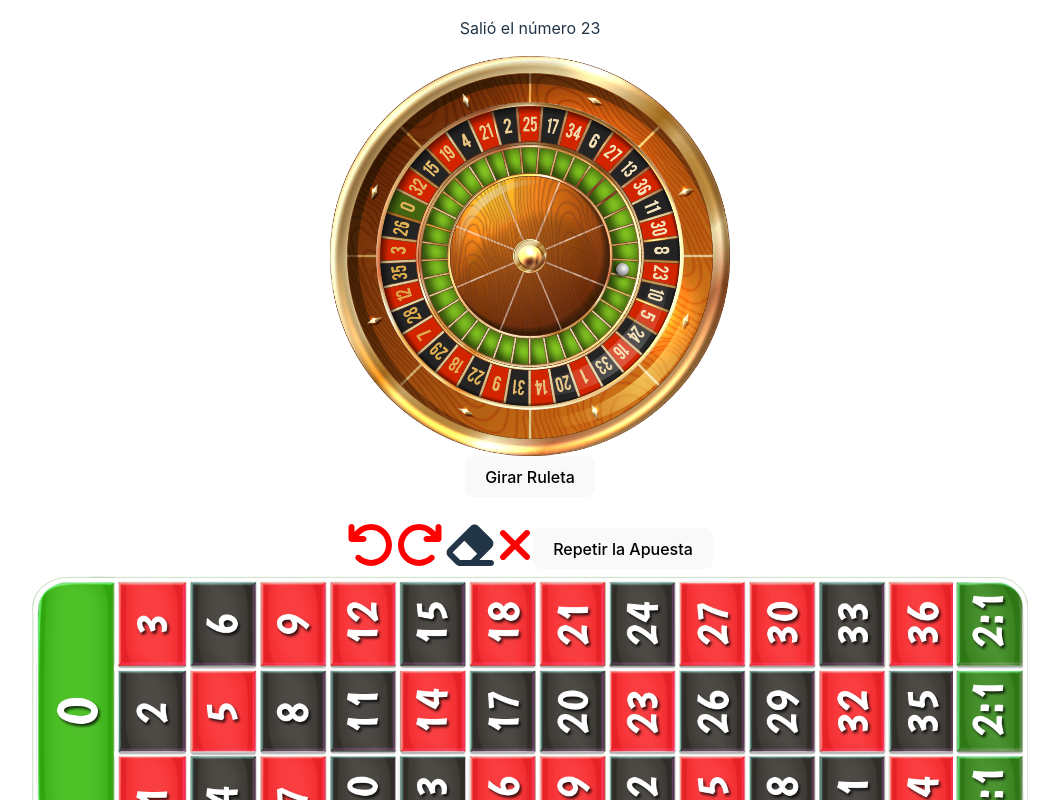
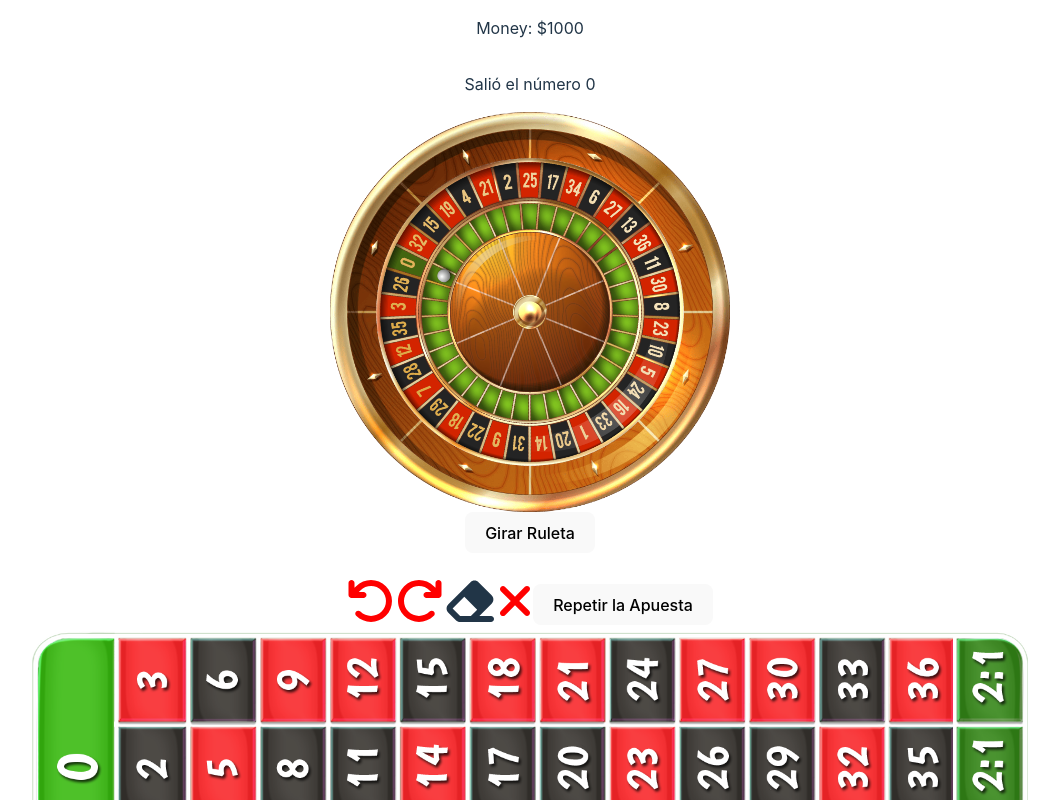
Before and after one commit to DaniLedes99/Roulette, a React (Vite) app: page / in a window 1280 px wide. Shown: the top 800 px of the page, without its empty margins (110-1169 px from the left). Built offline with nearby package versions, Linux system fonts and the light colour scheme.

Commit message:
MoneyCount

```diff
--- a/src/App.jsx
+++ b/src/App.jsx
@@ -4,6 +4,7 @@ import Ruleta from "./Components/Roulette/Ruleta";
 import Board from "./Components/Board/Board";
 import Chip from "./Components/Chip/Chip";
 import { INITIAL_VALUES_APUESTAS } from "./Components/Board/BoardService";
+import MoneyCount from "./Components/MoneyCount/MoneyCount";
 
 function App() {
   const [activeChip, setActiveChip] = useState(null);
@@ -15,8 +16,11 @@ function App() {
   const [historialFichas, setHistorialFichas] = useState([]);
   const [deshechas, setDeshechas] = useState([]);
   const [APUESTAS, setAPUESTAS] = useState(INITIAL_VALUES_APUESTAS);
-  const [lastPlay, setLastPlay]=useState([])
-  const [lastBet, setLastBet]=useState([])
+  const [lastPlay, setLastPlay] = useState([]);
+  const [lastBet, setLastBet] = useState([]);
+  const [currentNumber, setCurrentNumber] = useState(0);
+  const [matchingBets, setMatchingBets] = useState([]);
+  const [money, setMoney] = useState(1000);
 
   const clearAllChips = () => {
     setFichas([]);
@@ -28,7 +32,6 @@ function App() {
       return newApuestas;
     });
   };
-
 
   const deshacer = () => {
     if (historialFichas.length > 0) {
@@ -54,10 +57,11 @@ function App() {
   };
 
   const dontFollowmeImSpinning = (isSpinning, setIsFollowing) => {
-    if (isSpinning === true) {
+    if (isSpinning) {
       setIsFollowing(false);
     }
   };
+
   useEffect(() => {
     dontFollowmeImSpinning(isSpinning, setIsFollowing);
   }, [isSpinning]);
@@ -65,6 +69,7 @@ function App() {
   return (
     <>
       <div className="container">
+        <MoneyCount money={money} />
         <Ruleta
           isSpinning={isSpinning}
           setIsSpinning={setIsSpinning}
@@ -75,6 +80,10 @@ function App() {
           lastplay={lastPlay}
           setLastPlay={setLastPlay}
           setLastBet={setLastBet}
+          currentNumber={currentNumber}
+          setCurrentNumber={setCurrentNumber}
+          money={money}
+          setMoney={setMoney}
         />
         <Board
           activeChip={activeChip}
--- a/src/Components/Board/MedidasTabla.jsx
+++ b/src/Components/Board/MedidasTabla.jsx
@@ -39,7 +39,8 @@ const ANCHOCOLUMNASTABLA1 = createColumnWidths();
 
 const imagenPos = { x: -1, y: -1 }; // Para almacenar la posición de la imagen de la ficha
 
-export const renderTabla = ( fichas,
+export const renderTabla = (
+  fichas,
   filas,
   columnas,
   alturasFilas,
@@ -48,9 +49,9 @@ export const renderTabla = ( fichas,
   activeChip,
   chipValue,
   tableId,
-    modoBorrado, isSpinning,borrarFicha
-
-
+  modoBorrado,
+  isSpinning,
+  borrarFicha
 ) => {
   const tabla = [];
 
@@ -65,12 +66,23 @@ export const renderTabla = ( fichas,
             padding: `${alturasFilas[i]}px ${anchoColumna[j]}px`,
             position: "relative",
           }}
-            onClick={() =>{if(!isSpinning && activeChip ){areYouGoingtoBetOrClear({ columnas: j, filas: i, chipValue, tableId, modoBorrado })}} }
+          onClick={() => {
+            if (!isSpinning && activeChip) {
+              areYouGoingtoBetOrClear({
+                columnas: j,
+                filas: i,
+                chipValue,
+                tableId,
+                modoBorrado,
+              });
+            }
+          }}
         >
           {imagenPos.x === j &&
             imagenPos.y === i &&
             imagenPos.tableId === tableId &&
-              activeChip && isSpinning===false && (
+            activeChip &&
+            isSpinning === false && (
               <img
                 src={getChipImage(activeChip)}
                 alt="chip"
@@ -84,15 +96,20 @@ export const renderTabla = ( fichas,
                 ficha.x === j && ficha.y === i && ficha.tableId === tableId
             )
             .map((ficha) => (
-                <div className="div-fichas">
+              <div className="div-fichas" key={ficha.id}>
                 <img
-                    key={ficha.id}
                   src={getChipImage(ficha.chipType)}
                   alt="chip"
                   className="image-default"
                   onClick={(e) => {
                     if (!isSpinning) {
-                        areYouGoingtoBetOrClear({ columnas: j, filas: i, chipValue, tableId, modoBorrado })
+                      areYouGoingtoBetOrClear({
+                        columnas: j,
+                        filas: i,
+                        chipValue,
+                        tableId,
+                        modoBorrado,
+                      });
                       borrarFicha(ficha.id);
                     }
                   }}
@@ -109,7 +126,6 @@ export const renderTabla = ( fichas,
   }
   return tabla;
 };
-
 
 export const tableMeasures0 = {
   cantidadDeFilas: 1,
--- /dev/null
+++ b/src/Components/MoneyCount/MoneyCount.jsx
@@ -0,0 +1,12 @@
+import React, { useState } from "react";
+
+export default function MoneyCount({ money }) {
+  return (
+    <div>
+      <div>
+        <p>Money: ${money}</p>
+        <p></p>
+      </div>
+    </div>
+  );
+}
--- a/src/Components/Roulette/Ruleta.jsx
+++ b/src/Components/Roulette/Ruleta.jsx
@@ -7,19 +7,22 @@ import imagenContornoRuleta2 from "../../../img/roulette_4.png";
 import imagenContornoRuleta3 from "../../../img/roulette_5.png";
 import "./Ruleta.css";
 import { ROULETTE_VALUE_TO_POSSIBLE_OUTCOME } from "../Board/BoardService";
-import axios from "axios"
 
 const Ruleta = ({
   isSpinning,
   setIsSpinning,
   setFichas,
   clearAllChips,
-  APUESTAS,fichas, setLastPlay, setLastBet,
+  APUESTAS,
+  fichas,
+  setLastPlay,
+  setLastBet,
+  currentNumber,
+  setCurrentNumber,
+  money,
+  setMoney,
 }) => {
-  const [currentNumber, setCurrentNumber] = useState(23); // el número que viene del servidor
   const [showText, setShowText] = useState(false);
-
-
 
   useEffect(() => {
     if (currentNumber !== null) {
@@ -29,7 +32,23 @@ const Ruleta = ({
     }
   }, [currentNumber]);
 
-  const fetchRandomNumber = async () => {
+  const handleClick = () => {
+    fetchRandomNumber();
+  };
+
+  const fetchRandomNumber = () => {
+    const randomIndex = Math.floor(Math.random() * RouletteWheelNumbers.length);
+    const number = RouletteWheelNumbers[randomIndex];
+    setCurrentNumber(number);
+  };
+
+  const RouletteWheelNumbers = [
+    0, 32, 15, 19, 4, 21, 2, 25, 17, 34, 6, 27, 13, 36, 11, 30, 8, 23, 10, 5,
+    24, 16, 33, 1, 20, 14, 31, 9, 22, 18, 29, 7, 28, 12, 35, 3, 26,
+  ];
+
+  //THIS IS THE FUNCTION FOR MAIN.PY IF YOU WANT TO USE AN API FOR RANDOM NUMBER
+  /*  const fetchRandomNumber = async () => {
     try {
       const response = await axios.get("http://localhost:5000/sendrandomnumber");
       const { number } = response.data;
@@ -38,17 +57,7 @@ const Ruleta = ({
       console.error("Error al obtener el número aleatorio:", error);
     }
   };
-
-
-  const handleClick = () => {
-    fetchRandomNumber();
-  };
-
-
-  const RouletteWheelNumbers = [
-    0, 32, 15, 19, 4, 21, 2, 25, 17, 34, 6, 27, 13, 36, 11, 30, 8, 23, 10, 5,
-    24, 16, 33, 1, 20, 14, 31, 9, 22, 18, 29, 7, 28, 12, 35, 3, 26,
-  ];
+ */
 
   const spinningDuration = 3000;
 
@@ -105,8 +114,6 @@ const Ruleta = ({
     return nonZeroBets;
   };
 
-
-
   const processBets = (APUESTAS, currentNumber) => {
     const bets = getBets(APUESTAS);
     const matchingBets = Object.entries(bets).map(([key, e]) => {
@@ -125,10 +132,10 @@ const Ruleta = ({
     return { matchingBets };
   };
 
-  const guardarHistorial=(fichas)=>{
-    setLastPlay(fichas)
-    setLastBet(APUESTAS)
-}
+  const guardarHistorial = (fichas) => {
+    setLastPlay(fichas);
+    setLastBet(APUESTAS);
+  };
 
   const spinWheel = (number) => {
     const bezier = [0.165, 0.84, 0.44, 1.005];
@@ -156,19 +163,18 @@ const Ruleta = ({
       easing: `cubicBezier(${bezier.join(",")})`,
       complete: () => {
         setCurrentNumber(number);
-        const { matchingBets } = processBets(APUESTAS, currentNumber);
-        const winningBets = matchingBets.filter((bet) => bet.win);
-        const LosingBets = matchingBets.filter((bet) => !bet.win);
-        console.log(matchingBets)
         setIsSpinning(false);
         setShowText(true);
         clearAllChips();
-        guardarHistorial(fichas, APUESTAS)
+        guardarHistorial(fichas, APUESTAS);
         setFichas([]);
+        const { matchingBets } = processBets(APUESTAS, currentNumber);
+        const totalValue = matchingBets.reduce((sum, bet) => {
+          return bet.win ? sum + bet.value : sum - bet.value;
+        }, 0);
+        setMoney(money + totalValue);
       },
     });
-
-
 
     anime({
       targets: ".ball-container",
@@ -183,8 +189,6 @@ const Ruleta = ({
       easing: `cubicBezier(${bezier.join(",")})`,
     });
   };
-
-
 
   return (
     <>
```
Also changed, not shown: src/Components/Board/Board.jsx (+37 -22 lines). Lines whose indentation alone changed are shown as unchanged.
